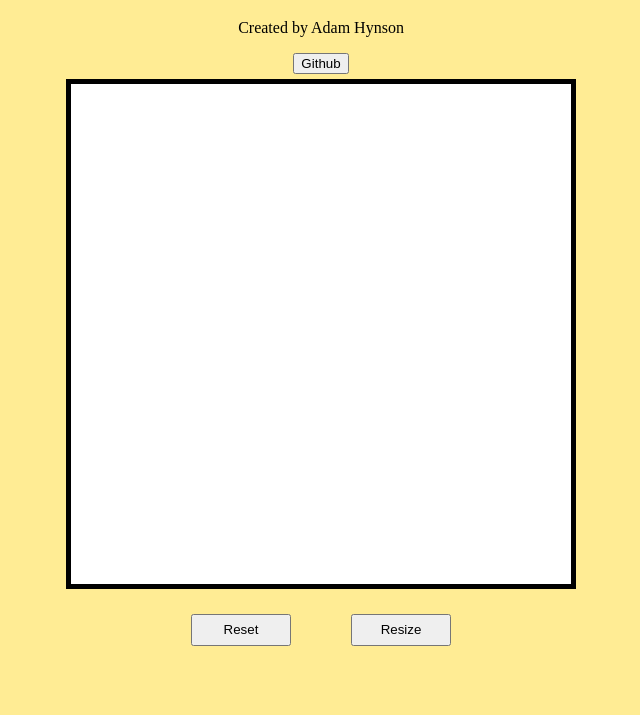
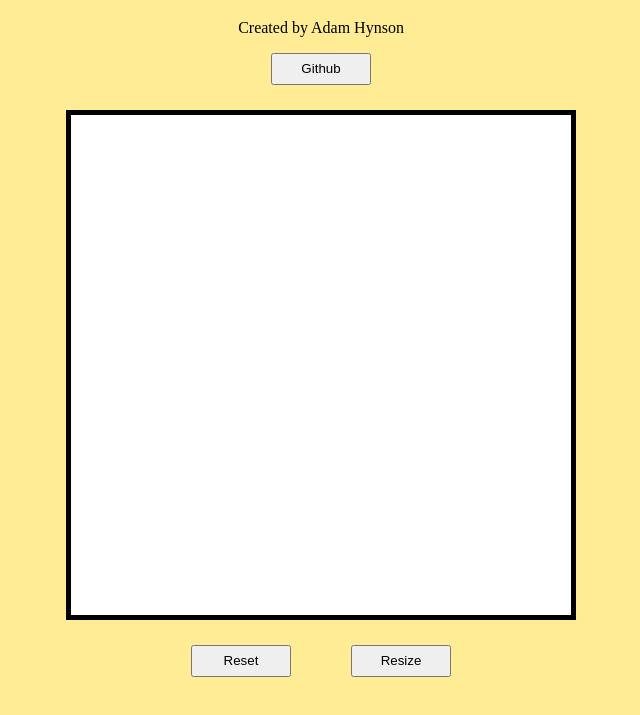
Before and after one commit to hynsondevelops/EtchASketch, a plain HTML site: page index.html in a window 1280 px wide. Shown: the part 61-776 px from the top of the page, without its empty margins (319-959 px from the left). Drawn offline with nearby package versions, Linux system fonts and the light colour scheme.

```diff
--- a/script.js
+++ b/script.js
@@ -1,11 +1,9 @@
 $(document).ready(function()
 {
-	//load grid woo
-	$h1 = $("<h1> Etch A Sketch </h1>");
   $div = $("<div id = 'grid'> </div>");
   $buttonReset = $("<button id = 'reset' type='button'>Reset</button>");
   $buttonResize = $("<button id = 'resize' type = 'button'>Resize</button>");
-  $header = $("<header><h1> Etch A Sketch </h1> <p>Created by Adam Hynson</p> <button id = 'github' href = 'https://github.com/hynsondevelops'>Github</button></header>");
+  $header = $("<header><h1> Etch A Sketch </h1> <p>Created by Adam Hynson</p> <button id = 'githubButton'><a id = 'githubtext' href = 'https://github.com/hynsondevelops'>Github</a></button></header>'");
   $("body").append($header, $div, $buttonReset, $buttonResize);
   CreateGrid(10); //Default grid is 10x10
   ResetGrid();
--- a/style.css
+++ b/style.css
@@ -19,7 +19,6 @@ body
   margin-right: auto;
   height: 500px;
   width: 500px;
-	//background: blue;
   outline: #000000 solid thick;
 }
 
@@ -37,12 +36,16 @@ body
   margin: 30px;
 }
 
-header
+
+
+#githubButton
 {
- margin: 10px;
+  height: 32px;
+  width: 100px;
+  margin-bottom: 30px;
 }
 
-#github
+#githubtext
 {
  text-decoration:none;
  color: black;
```
Lines whose indentation alone changed are shown as unchanged.
